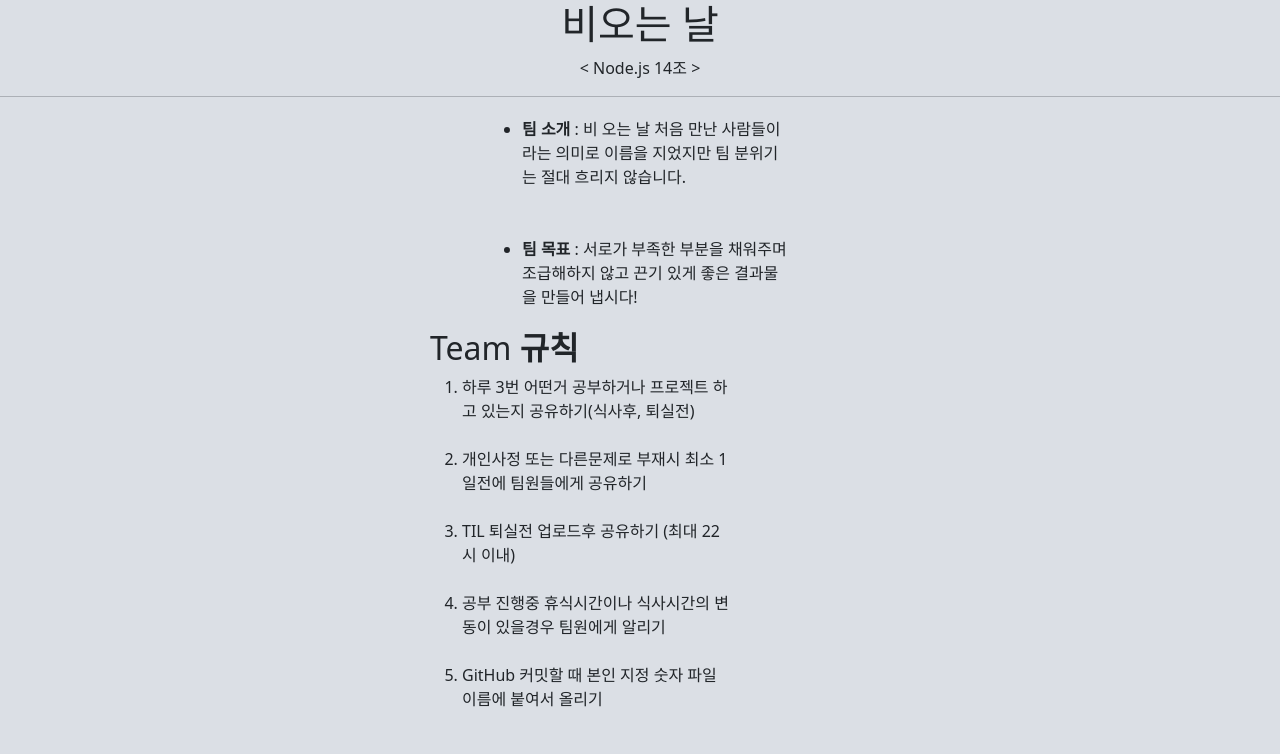
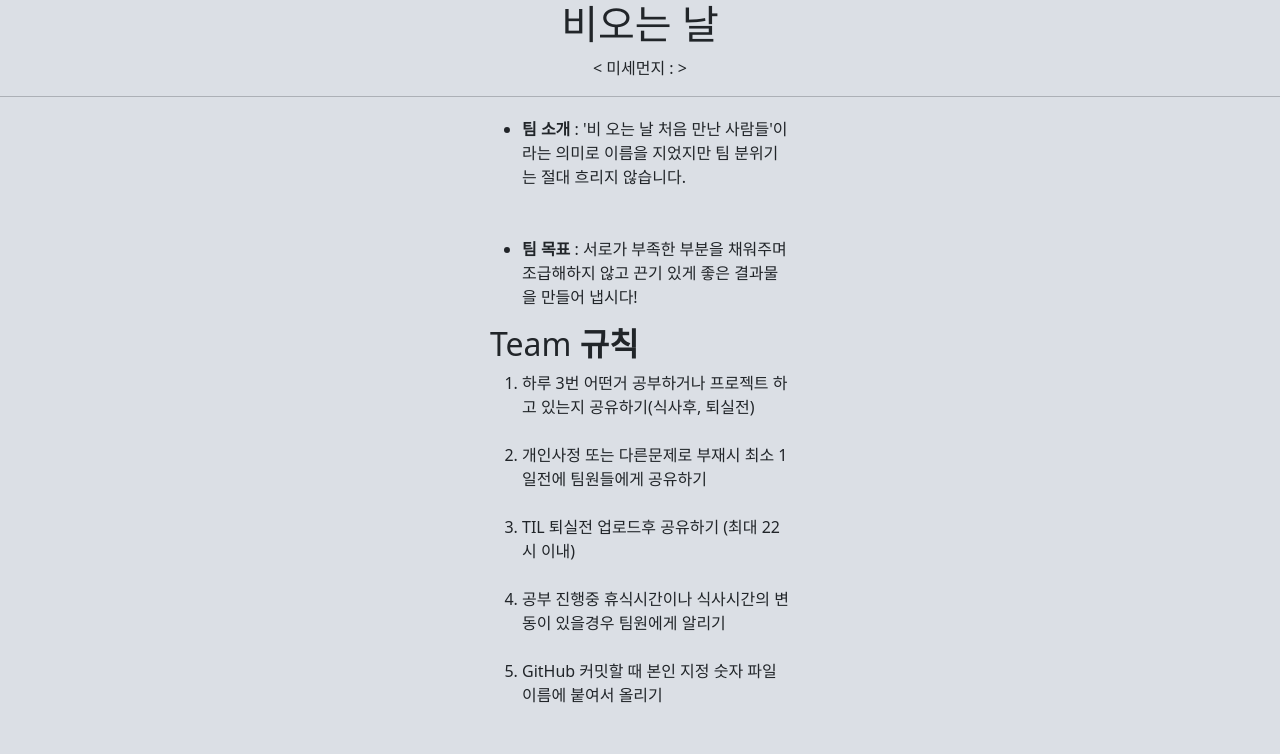
Before and after one commit to DaeYun3610/team14miniproject, a plain HTML site: page mainpage.html in a window 1280 px wide. Shown: the top 754 px of the page. Drawn offline with nearby package versions, Linux system fonts and the light colour scheme; grey boxes are pictures that could not be loaded.

Commit message:
메인페이지 규격 및 소개란 수정

```diff
--- a/mainpage.html
+++ b/mainpage.html
@@ -7,19 +7,23 @@
     <title>비오는날 멤버소개</title>
     <link rel="stylesheet" href="https://cdn.jsdelivr.net/npm/bootstrap@5.3.3/dist/css/bootstrap.min.css">
     <link rel="stylesheet" href="style.css">
+    <script src="https://ajax.googleapis.com/ajax/libs/jquery/3.5.1/jquery.min.js"></script>
 </head>
 
 
-<body style="overflow-x:scroll">
 
+
+<body style="overflow: auto;">
+    <div>
         <h1 style="text-align: center;">비오는 날</h1>
-    <p style="text-align: center;">&lt; Node.js 14조 &gt;</p>
+        <p style="text-align: center;">&lt; 미세먼지 : <span id="mise"></span> &gt;</p>
         <hr>
+    </div>
+    <div class="whole">
         <div class="teaminfo">
-
             <ul>
                 <li>
-               <strong>팀 소개</strong> : 비 오는 날 처음 만난 사람들이라는 의미로 이름을 지었지만 팀 분위기는 절대 흐리지 않습니다.
+                    <strong>팀 소개</strong> : '비 오는 날 처음 만난 사람들'이라는 의미로 이름을 지었지만 팀 분위기는 절대 흐리지 않습니다.
                 </li>
                 <br>
                 <br>
@@ -27,8 +31,8 @@
                     <strong> 팀 목표</strong> : 서로가 부족한 부분을 채워주며 조급해하지 않고 끈기 있게 좋은 결과물을 만들어 냅시다!
                 </li>
             </ul>
-    </div>
-    <div class="teamrule">
+
+
             <h2>Team <strong> 규칙 </strong></h2>
             <ol>
                 <li> 하루 3번 어떤거 공부하거나 프로젝트 하고 있는지 공유하기(식사후, 퇴실전) </li>
@@ -42,6 +46,10 @@
                 <li> GitHub 커밋할 때 본인 지정 숫자 파일 이름에 붙여서 올리기</li>
             </ol>
         </div>
+    </div>
+
+
+
     <div class="teamcard">
         <div class="row row-cols-1 row-cols-md-5 g-4">
             <div class="col">
@@ -141,7 +149,8 @@
                         onclick="window.open('self.html')">자세히보기</button>
                 </div>
             </div>
-
+        </div>
+    </div>
 </body>
 
 </html>
```
Lines whose indentation alone changed are shown as unchanged.
